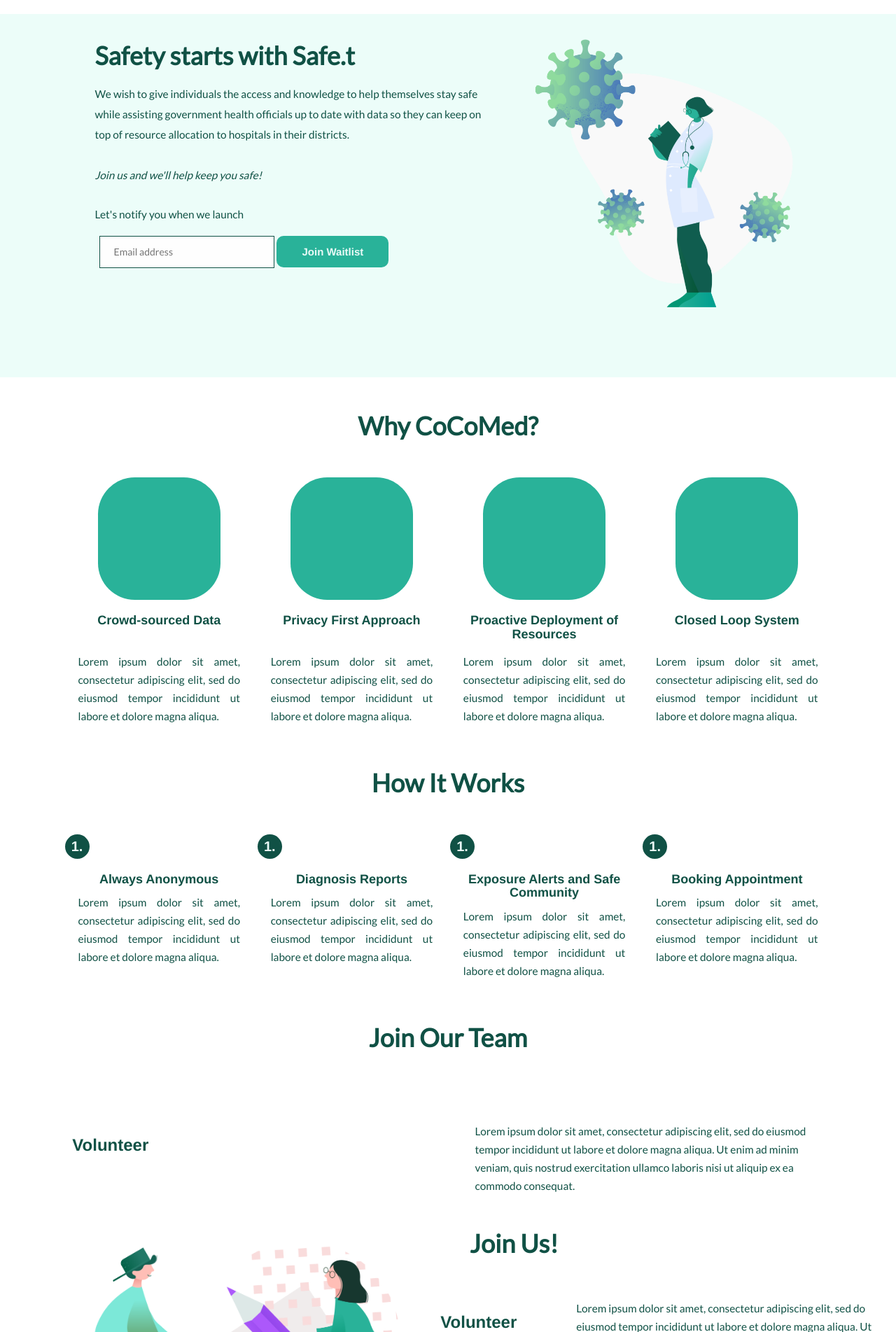
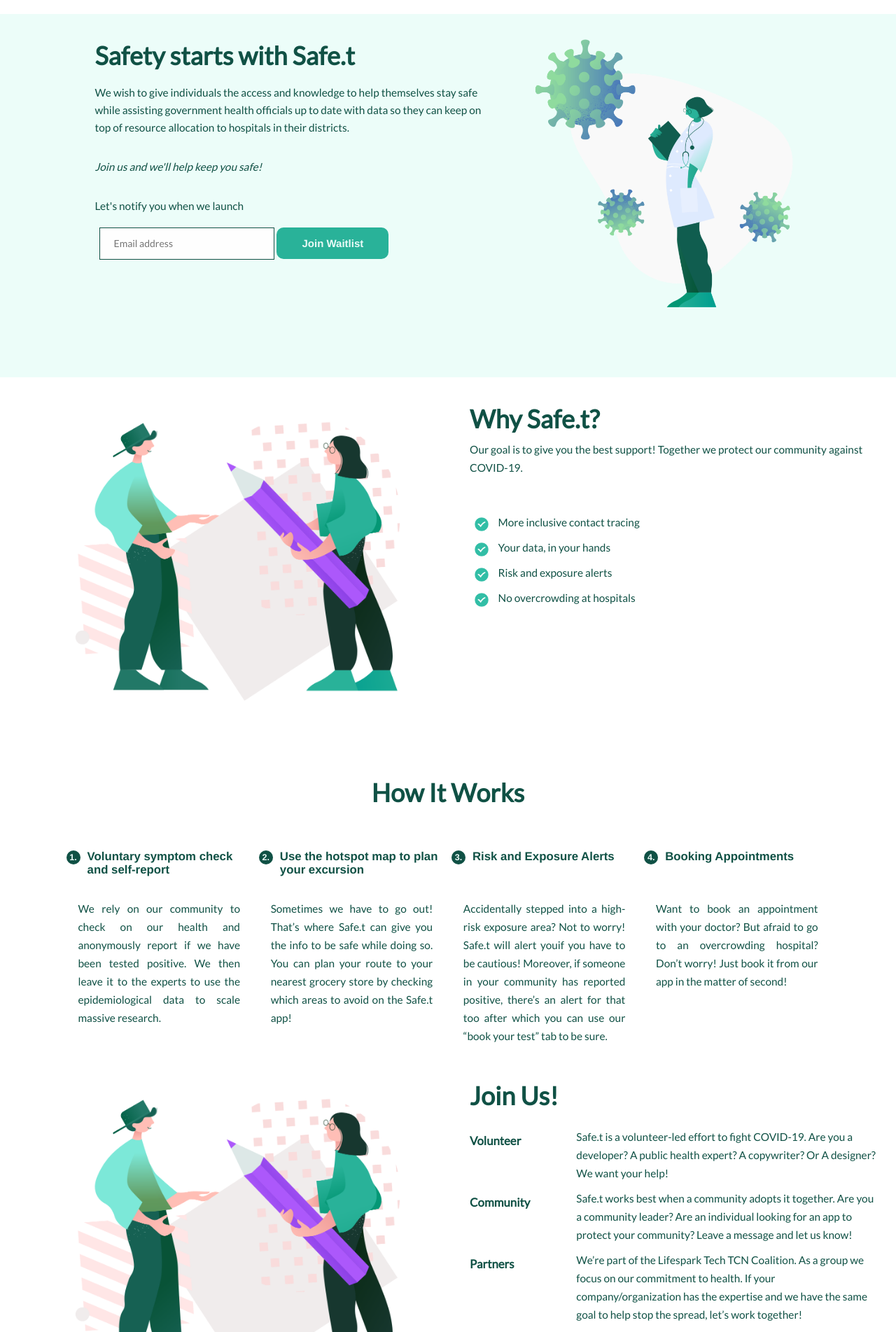
Before and after one commit to Lifespark-Technologies/website, a Django app: page / in a window 1280 px wide. Shown: the part 74-1977 px from the top of the page at 70% size. Run offline with Django 3.2, Linux system fonts and the light colour scheme; some libraries are stand-ins or nearby versions.

Commit message:
homepage & join us final design

```diff
--- a/Safe.t/src/pages/views.py
+++ b/Safe.t/src/pages/views.py
@@ -32,3 +32,7 @@
 #community page view
 def community_view(request, *args, **kwargs):
 	return render(request, "community.html", {})
+
+#join us page view
+def ju_view(request, *args, **kwargs):
+	return render(request, "join_us.html", {})
--- a/Safe.t/src/static/css/fonts.css
+++ b/Safe.t/src/static/css/fonts.css
@@ -70,6 +70,14 @@
   color: #105145;
 }
 
+h4.subheader {
+  font-family: Lato;
+  font-style: normal;
+  font-weight: bold;
+  color: #105145;
+  font-size: 1.2em
+}
+
 p.norm-big {
   font-family: Lato;
   font-style: normal;
@@ -86,7 +94,7 @@
   font-style: normal;
   font-weight: normal;
   font-size: 1.1em;
-  line-height: 29px;
+  line-height: 25px;
   color: #105145;
   margin-left: 7%;
   margin-right: 7%;
@@ -160,14 +168,14 @@
 
 /*numbers inside of a miniature circle*/
 .circle-mini {
-  width: 25px;
-  height: 25px;
+  width: 20px;
+  height: 20px;
   border-radius: 50%;
   font-size: 15px;
   font-family: Helvetica;
   font-style: normal;
   font-weight: bold;
-  color: #EAFAF7;s
+  color: #EAFAF7;
   line-height: 25px;
   text-align: center;
   float: left;
--- a/Safe.t/src/static/css/sections.css
+++ b/Safe.t/src/static/css/sections.css
@@ -270,6 +270,26 @@
   flex-shrink: 0;
 }
 
+/*creates a small circle*/
+.mini-circle {
+  width: 20px;
+  height: 20px;
+  border-radius: 50%;
+  color: #EAFAF7;
+  background: #105145;
+  float:left;
+  position: relative;
+  margin-right: 10px;
+  vertical-align: middle;
+  flex-shrink: 0;
+  font-size: .9em;
+  font-weight: bold;
+  padding-top: 2px;
+  margin-left: 2px;
+  text-align: center;
+  float: left;
+  margin-bottom: 25px
+}
 
 
 .img-placeholder {
@@ -346,7 +366,8 @@
 
 /*spacing box for the square image and header on homepage*/
 .header-container {
-  height: 250px;
+  height: 70px;
+  padding: 0px
 }
 
 /*spacing box for the how it works headers on homepage*/
@@ -364,7 +385,7 @@
 
 
 /* On screens that are 600px wide or less, make the columns stack on top of each other instead of next to each other */
-@media screen and (max-width: 750px) {
+@media screen and (max-width: 775px) {
   .column3 {
     width: 100%;
   }
@@ -403,6 +424,10 @@
   }*/
   .column4 {
     width: 50%;
+  }
+
+  .header-container{
+    height: 40px;
   }
 }
 
--- a/Safe.t/src/templates/donate.html
+++ b/Safe.t/src/templates/donate.html
@@ -14,7 +14,7 @@
 	<button class="teal" style="margin-left: 8%; margin-top: 5%; display: inline-block;">Donate</button>
 </section>
 
-<section class="indent">
+<section class="indent" style="margin-top: 100px">
 	<h2 class="bold-ni" style="font-weight: bold; margin-bottom: 20px">How We Use Donations</h2>
 	<p class="norm">Lorem ipsum dolor sit amet, consectetur adipiscing elit, sed do eiusmod tempor incididunt ut labore et dolore magna aliqua. Ut enim ad minim veniam, quis nostrud exercitation ullamco laboris nisi ut aliquip ex ea commodo consequat. Duis aute irure dolor in reprehenderit in voluptate velit esse cillum dolore eu fugiat nulla pariatur. Excepteur sint occaecat cupidatat non proident, sunt in culpa qui officia deserunt mollit anim id est laborum.</p>
 </section>
--- a/Safe.t/src/templates/footer.html
+++ b/Safe.t/src/templates/footer.html
@@ -35,7 +35,7 @@
     		<h2>Get Involved</h2>
     		<ul class="footer">
     			<li><a href="#">Use Our Solution</a></li>
-    			<li><a href="#">Join Us</a></li>
+    			<li><a href="/join-us/">Join Us</a></li>
     			<li><a href="#">Contact Us</a></li>
     		</ul>
   		</div>
--- a/Safe.t/src/templates/home.html
+++ b/Safe.t/src/templates/home.html
@@ -9,7 +9,7 @@
 <link rel="stylesheet" href="{% static 'css/email-form.css' %}">
 
 <section style="background-color: #ECFDF9; margin-top: 0px; padding-bottom: 50px; padding-top: 20px">
-  <div class="row2banner" style="margin-left: 7%">
+  <div class="row2banner" style="margin-left: 7%; margin-top: 0px;">
     <div class="column2banner text-col">
         <h1>Safety starts with Safe.t</h1>
         <p class="indent-big" style="margin-bottom: 0px; margin-top: 20px">We wish to give individuals the access and knowledge to help themselves stay safe while assisting government health officials up to date with data so they can keep on top of resource allocation to hospitals in their districts. </p>
@@ -32,80 +32,71 @@
   </div>
 </section>
 
-<section class="indent">
-  <h1 style="text-align: center;margin-bottom: 50px">Why CoCoMed?</h1>
-  <div class="row4">
-      <div class="column4">
-        <div class="header-container">
-          <div class="img-box"></div>
-          <h4 style="margin-bottom: 20px">Crowd-sourced Data</h4>
+<section style="margin-top: 0px; padding-bottom: 50px; padding-top: 20px">
+  <div class="row2banner" style="margin-left: 7%">
+    <div class="column2banner img-col">
+      <section class="img">
+        <img src="{% static 'images/pencil_img.png' %}" alt="test" width="500px" class="banner">
+      </section>
+    </div>
+    <div class="column2banner text-col">
+        <h1>Why Safe.t?</h1>
+        <p class="indented">Our goal is to give you the best support! Together we protect our community against COVID-19.</p>
+
+        <div style="margin-top: 8%">
+          <img style="display: inline-block; margin-left: 8%; margin-right: 10px" src="{% static 'images/checkmark.png' %}" width="20px">
+          <p class="norm" style="display: inline-block">More inclusive contact tracing</p>
         </div>
-        <p class="indented">Lorem ipsum dolor sit amet, consectetur adipiscing elit, sed do eiusmod tempor incididunt ut labore et dolore magna aliqua.</p>
-      </div>
-      <div class="column4">
-        <div class="header-container">
-          <div class="img-box"></div>
-          <h4 style="margin-bottom: 20px">Privacy First Approach</h4>
+
+        <div>
+          <img style="display: inline-block; margin-left: 8%; margin-right: 10px" src="{% static 'images/checkmark.png' %}" width="20px">
+          <p class="norm" style="display: inline-block">Your data, in your hands</p>
         </div>
-        <p class="indented">Lorem ipsum dolor sit amet, consectetur adipiscing elit, sed do eiusmod tempor incididunt ut labore et dolore magna aliqua.</p>
-      </div>
-      <div class="column4">
+
         <div>
-          <div class="header-container">
-            <div class="img-box"></div>
-            <h4 style="margin-bottom: 20px">Proactive Deployment of Resources</h4>
-          </div>
+          <img style="display: inline-block; margin-left: 8%; margin-right: 10px" src="{% static 'images/checkmark.png' %}" width="20px">
+          <p class="norm" style="display: inline-block">Risk and exposure alerts</p>
         </div>
-        <p class="indented">Lorem ipsum dolor sit amet, consectetur adipiscing elit, sed do eiusmod tempor incididunt ut labore et dolore magna aliqua.</p>
-      </div>
-      <div class="column4">
-        <div class="header-container">
-          <div class="img-box"></div>
-          <h4 style="margin-bottom: 20px">Closed Loop System</h4>
+
+        <div>
+          <img style="display: inline-block; margin-left: 8%; margin-right: 10px" src="{% static 'images/checkmark.png' %}" width="20px">
+          <p class="norm" style="display: inline-block">No overcrowding at hospitals</p>
         </div>
-        <p class="indented">Lorem ipsum dolor sit amet, consectetur adipiscing elit, sed do eiusmod tempor incididunt ut labore et dolore magna aliqua.</p>
-      </div>
+    </div>
   </div>
 </section>
+
 
 <section class="indent">
   <h1 style="text-align: center;margin-bottom: 50px">How It Works</h1>
   <div class="row4">
       <div class="column4">
-        <div>
-          <div class="circle">1.</div>
-          <h4>Always Anonymous</h4>
+        <div class="header-container">
+          <div class="mini-circle">1.</div>
+          <h4 class="subheader" style="text-align: left;">Voluntary symptom check and self-report</h4>
         </div>
-        <p class="indented">Lorem ipsum dolor sit amet, consectetur adipiscing elit, sed do eiusmod tempor incididunt ut labore et dolore magna aliqua.</p>
+        <p class="indented">We rely on our community to check on our health and anonymously report if we have been tested positive. We then leave it to the experts to use the epidemiological data to scale massive research.</p>
       </div>
      <div class="column4">
-        <div class="circle">1.</div>
-        <h4>Diagnosis Reports</h4>
-        <p class="indented">Lorem ipsum dolor sit amet, consectetur adipiscing elit, sed do eiusmod tempor incididunt ut labore et dolore magna aliqua.</p>
+        <div class="header-container">
+          <div class="mini-circle">2.</div>
+          <h4 class="subheader" style="text-align: left;">Use the hotspot map to plan your excursion</h4>
+        </div>
+        <p class="indented">Sometimes we have to go out! That’s where Safe.t can give you the info to be safe while doing so. You can plan your route to your nearest grocery store by checking which areas to avoid on the Safe.t app!</p>
       </div>
       <div class="column4">
-        <div>
-          <div class="circle">1.</div>
-          <h4>Exposure Alerts and Safe Community</h4>
+        <div class="header-container">
+          <div class="mini-circle">3.</div>
+          <h4 class="subheader" style="text-align: left;">Risk and Exposure Alerts</h4>
         </div>
-        <p class="indented">Lorem ipsum dolor sit amet, consectetur adipiscing elit, sed do eiusmod tempor incididunt ut labore et dolore magna aliqua.</p>
+        <p class="indented">Accidentally stepped into a high-risk exposure area? Not to worry! Safe.t will alert youif you have to be cautious! Moreover, if someone in your community has reported positive, there’s an alert for that too after which you can use our “book your test” tab to be sure.</p>
       </div>
       <div class="column4">
-        <div class="circle">1.</div>
-        <h4>Booking Appointment</h4>
-        <p class="indented">Lorem ipsum dolor sit amet, consectetur adipiscing elit, sed do eiusmod tempor incididunt ut labore et dolore magna aliqua.</p>
-      </div>
-  </div>
-</section>
-
-<section class="indent">
-  <h1 style="text-align: center; margin-bottom: 50px">Join Our Team</h1>
-  <div class="row2">
-      <div class="column2">
-        <h3 class="subheader">Volunteer</h3>
-      </div>
-      <div class="column2">
-        <p class="indented">Lorem ipsum dolor sit amet, consectetur adipiscing elit, sed do eiusmod tempor incididunt ut labore et dolore magna aliqua. Ut enim ad minim veniam, quis nostrud exercitation ullamco laboris nisi ut aliquip ex ea commodo consequat.</p>
+        <div class="header-container">
+          <div class="mini-circle">4.</div>
+          <h4 class="subheader" style="text-align: left;">Booking Appointments</h4>
+        </div>
+        <p class="indented">Want to book an appointment with your doctor? But afraid to go to an overcrowding hospital? Don’t worry! Just book it from our app in the matter of second!</p>
       </div>
   </div>
 </section>
@@ -119,14 +110,33 @@
     </div>
     <div class="column2banner text-col">
         <h1>Join Us!</h1>
-        <div class="row2">
-          <div class="column2-left">
-            <h3 class="subheader">Volunteer</h3>
+        <div class="row2" style="margin-left: 7%;">
+          <div class="column2-left" style="margin-top: 15px">
+            <h4 class="subheader">Volunteer</h4>
           </div>
-          <div class="column2-right">
-            <p class="indented">Lorem ipsum dolor sit amet, consectetur adipiscing elit, sed do eiusmod tempor incididunt ut labore et dolore magna aliqua. Ut enim ad minim veniam, quis nostrud exercitation ullamco laboris nisi ut aliquip ex ea commodo consequat.</p>
+          <div class="column2-right" style="margin-top: 15px">
+            <p class="norm">Safe.t is a volunteer-led effort to fight COVID-19. Are you a developer? A public health expert? A copywriter? Or A designer? We want your help! </p>
           </div>
         </div>
+
+        <div class="row2" style="margin-left: 7%;">
+          <div class="column2-left" style="margin-top: 0px">
+            <h4 class="subheader">Community</h4>
+          </div>
+          <div class="column2-right" style="margin-top: 0px">
+            <p class="norm">Safe.t works best when a community adopts it together. Are you a community leader? Are an individual looking for an app to protect your community? Leave a message and let us know!</p>
+          </div>
+        </div>
+
+        <div class="row2" style="margin-left: 7%">
+          <div class="column2-left" style="margin-top: 0px">
+            <h4 class="subheader">Partners</h4>
+          </div>
+          <div class="column2-right" style="margin-top: 0px">
+            <p class="norm">We’re part of the Lifespark Tech TCN Coalition. As a group we focus on our commitment to health. If your company/organization has the expertise and we have the same goal to help stop the spread, let’s work together!</p>
+          </div>
+        </div>
+        <p class="indented">Let's work together!</p>
         <div>
         <!-- make the form -->
         <form action="/action_page.php" style="margin-left: 7%">
--- a/Safe.t/src/website/urls.py
+++ b/Safe.t/src/website/urls.py
@@ -17,7 +17,7 @@
 from django.urls import path
 
 #import home_view from pages
-from pages.views import home_view, about_view, volunteer_view, hiw_view, faq_view, donate_view, community_view
+from pages.views import home_view, about_view, volunteer_view, hiw_view, faq_view, donate_view, community_view, ju_view
 
 urlpatterns = [
 	#home_view path
@@ -34,6 +34,8 @@
     path('donate/', donate_view, name ='donate'),
     #community_view path
     path('community/', community_view, name ='community'),
+    #ju_view path
+    path('join-us/', ju_view, name ='join-us'),
     #admin path (general)
     path('admin/', admin.site.urls),
 ]
```
Also changed, not shown: Safe.t/src/templates/join_us.html (added, +53 -0 lines), Safe.t/src/db.sqlite3, Safe.t/src/static/images/checkmark.png (added).
